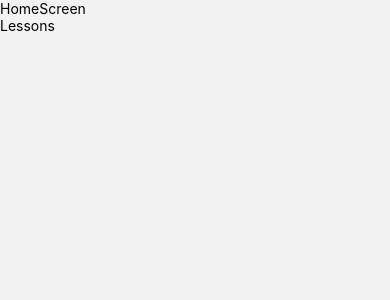
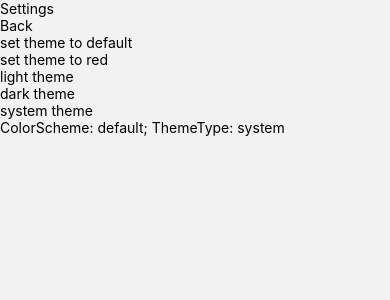
Before and after one commit to kotlyar-andrey/guitarmobile, a React Native app: screen /Settings in a window 390 px wide. Before the commit this address had no page. Shown: the top 300 px of the page. Built offline with nearby package versions, Linux system fonts and the light colour scheme.

Commit message:
add theming system

```diff
--- a/package.json
+++ b/package.json
@@ -15,7 +15,8 @@
     "react": "18.1.0",
     "react-native": "0.70.4",
     "react-native-safe-area-context": "^4.4.1",
-    "react-native-screens": "^3.18.2"
+    "react-native-screens": "^3.18.2",
+    "react-native-size-matters": "^0.4.0"
   },
   "devDependencies": {
     "@babel/core": "^7.12.9",
--- a/src/main/Main.tsx
+++ b/src/main/Main.tsx
@@ -1,5 +1,6 @@
 import React from 'react';
 import MainNavigator from './MainNavigator';
+import {ThemeProvider} from '~/theming/context';
 
 /**
  * Основной компонент, который добавляет глобальные контексты вокруг главного навигатора
@@ -7,7 +8,11 @@ import MainNavigator from './MainNavigator';
  * @returns React Component
  */
 const Main = () => {
-  return <MainNavigator />;
+  return (
+    <ThemeProvider>
+      <MainNavigator />
+    </ThemeProvider>
+  );
 };
 
 export default Main;
--- a/src/main/MainNavigator.tsx
+++ b/src/main/MainNavigator.tsx
@@ -4,16 +4,18 @@ import {createNativeStackNavigator} from '@react-navigation/native-stack';
 
 import Home from '~/screens/Home/Home';
 import Lessons from '~/screens/Lessons/Lessons';
+import Settings from '~/screens/Settings/Settings';
 
 export type NavigationType = {
   Home: undefined;
   Lessons: undefined;
+  Settings: undefined;
 };
 
 const {Navigator, Group, Screen} = createNativeStackNavigator<NavigationType>();
 
 /**
- * Главные навигатор приложения. Описывает структуру приложения - какие экраны будут в приложении
+ * Главный навигатор приложения. Описывает структуру приложения - какие экраны будут в приложении
  * @returns React Component
  */
 const MainNavigator = () => {
@@ -23,6 +25,7 @@ const MainNavigator = () => {
         <Group>
           <Screen name="Home" component={Home} />
           <Screen name="Lessons" component={Lessons} />
+          <Screen name="Settings" component={Settings} />
         </Group>
       </Navigator>
     </NavigationContainer>
--- /dev/null
+++ b/src/screens/Home/Home.styles.ts
@@ -0,0 +1,25 @@
+import {ScaledSheet} from 'react-native-size-matters';
+import {Theme} from '~/theming/interfaces';
+
+const createStyles = (theme: Theme) => {
+  const styles = ScaledSheet.create({
+    container: {
+      flex: 1,
+    },
+    menuColumnsContainer: {
+      flexDirection: 'row',
+      justifyContent: 'center',
+    },
+    menuColumn: {
+      flexDirection: 'column',
+      justifyContent: 'space-around',
+    },
+    text: {
+      color: theme.colors.primary,
+      fontFamily: 'SpriteGraffiti',
+      fontSize: '28@s',
+    },
+  });
+  return styles;
+};
+export default createStyles;
--- a/src/screens/Home/Home.tsx
+++ b/src/screens/Home/Home.tsx
@@ -5,6 +5,8 @@ import type {NativeStackScreenProps} from '@react-navigation/native-stack';
 import ButtonInline from '~/components/ButtonInline/ButtonInline';
 
 import {NavigationType} from '~/main/MainNavigator';
+import {useTheme} from '~/theming/hooks';
+import createStyles from './Home.styles';
 
 type Props = NativeStackScreenProps<NavigationType, 'Home'>;
 
@@ -20,13 +22,23 @@ type Props = NativeStackScreenProps<NavigationType, 'Home'>;
  * @returns React Component
  */
 const Home = ({navigation}: Props) => {
+  const theme = useTheme();
+
+  const styles = React.useMemo(() => createStyles(theme), [theme]);
+
   return (
     <SafeAreaView edges={['right', 'bottom', 'left']}>
-      <Text>HomeScreen</Text>
+      <Text style={styles.text}>HomeScreen</Text>
       <ButtonInline
         title="Lessons"
         onPressHandler={() => {
           navigation.push('Lessons');
+        }}
+      />
+      <ButtonInline
+        title="Settings"
+        onPressHandler={() => {
+          navigation.push('Settings');
         }}
       />
     </SafeAreaView>
--- /dev/null
+++ b/src/screens/Settings/Settings.tsx
@@ -0,0 +1,62 @@
+import React, {useContext} from 'react';
+import {Text} from 'react-native';
+import {SafeAreaView} from 'react-native-safe-area-context';
+import type {NativeStackScreenProps} from '@react-navigation/native-stack';
+import ButtonInline from '~/components/ButtonInline/ButtonInline';
+
+import {NavigationType} from '~/main/MainNavigator';
+import {ThemeContext} from '~/theming/context';
+import {E_ColorScheme, E_ThemeType} from '~/theming/interfaces';
+
+type Props = NativeStackScreenProps<NavigationType, 'Settings'>;
+
+const Settings = ({navigation}: Props) => {
+  const context = useContext(ThemeContext);
+
+  return (
+    <SafeAreaView edges={['right', 'bottom', 'left']}>
+      <Text>Settings</Text>
+      <ButtonInline
+        title="Back"
+        onPressHandler={() => {
+          navigation.goBack();
+        }}
+      />
+      <ButtonInline
+        title="set theme to default"
+        onPressHandler={() => {
+          context.changeColorScheme(E_ColorScheme.default);
+        }}
+      />
+      <ButtonInline
+        title="set theme to red"
+        onPressHandler={() => {
+          context.changeColorScheme(E_ColorScheme.red);
+        }}
+      />
+      <ButtonInline
+        title="light theme"
+        onPressHandler={() => {
+          context.changeThemeType(E_ThemeType.light);
+        }}
+      />
+      <ButtonInline
+        title="dark theme"
+        onPressHandler={() => {
+          context.changeThemeType(E_ThemeType.dark);
+        }}
+      />
+      <ButtonInline
+        title="system theme"
+        onPressHandler={() => {
+          context.changeThemeType(E_ThemeType.system);
+        }}
+      />
+      <Text>
+        ColorScheme: {context.colorScheme}; ThemeType: {context.themeType}
+      </Text>
+    </SafeAreaView>
+  );
+};
+
+export default Settings;
--- /dev/null
+++ b/src/theming/context.tsx
@@ -0,0 +1,85 @@
+import React, {useMemo, useState, PropsWithChildren} from 'react';
+import {Appearance} from 'react-native';
+import {
+  ColorScheme,
+  E_ColorScheme,
+  E_ThemeType,
+  ThemeContextValue,
+} from './interfaces';
+import colorSchemes from './themes';
+
+/** Контекстный процессор, который передает:
+ * - саму тему, т.е. набор цветов
+ * - выбранную цветовую схему
+ * - выбранный тип темы (светлая, темная или системная)
+ * - две функции для изменения цветовой схемы и типа цветовой схемы.
+ */
+export const ThemeContext = React.createContext<ThemeContextValue>({
+  theme: colorSchemes.default.light,
+  colorScheme: E_ColorScheme.default,
+  themeType: E_ThemeType.system,
+  changeColorScheme: () => {},
+  changeThemeType: () => {},
+});
+
+/**
+ * Функциональный компонент
+ * Имеет состояние, в котором хранится информация о текущей теме, цветовой схеме, cветлом/темном/системном типе темы
+ * и функции, которые позволяют это состояние изменять
+ * Возвращает обертку из контекстного процессора темы
+ */
+export const ThemeProvider: React.FC<PropsWithChildren> = ({children}) => {
+  const [colorScheme, setColorScheme] = useState(E_ColorScheme.default);
+  const [themeType, setThemeType] = useState(E_ThemeType.system);
+
+  const changeColorScheme = (newColorShceme: E_ColorScheme): void => {
+    setColorScheme(newColorShceme);
+  };
+
+  const changeThemeType = (newThemeType: E_ThemeType): void => {
+    setThemeType(newThemeType);
+  };
+
+  const _getColorScheme = (scheme: E_ColorScheme): ColorScheme => {
+    switch (scheme) {
+      case E_ColorScheme.default:
+        return colorSchemes.default;
+      case E_ColorScheme.red:
+        return colorSchemes.red;
+      default:
+        return colorSchemes.default;
+    }
+  };
+
+  const _getThemeType = (type: E_ThemeType): 'light' | 'dark' => {
+    if (type === E_ThemeType.dark || type === E_ThemeType.light) {
+      return type;
+    } else {
+      const nativeThemeType = Appearance.getColorScheme();
+      return nativeThemeType ? nativeThemeType : 'light';
+    }
+  };
+
+  const theme = useMemo(() => {
+    const currentColorScheme: ColorScheme = _getColorScheme(colorScheme);
+    const currentThemeType = _getThemeType(themeType);
+    return currentColorScheme[currentThemeType];
+  }, [colorScheme, themeType]);
+
+  const memoizedContextValue = useMemo(
+    () => ({
+      theme,
+      colorScheme,
+      themeType,
+      changeColorScheme,
+      changeThemeType,
+    }),
+    [theme, colorScheme, themeType],
+  );
+
+  return (
+    <ThemeContext.Provider value={memoizedContextValue}>
+      {children}
+    </ThemeContext.Provider>
+  );
+};
--- /dev/null
+++ b/src/theming/hooks.ts
@@ -0,0 +1,8 @@
+import {useContext} from 'react';
+import {ThemeContext} from './context';
+import {Theme} from './interfaces';
+
+export const useTheme = (): Theme => {
+  const {theme} = useContext(ThemeContext);
+  return theme;
+};
--- /dev/null
+++ b/src/theming/interfaces.ts
@@ -0,0 +1,61 @@
+/**
+ * Определение набора цветов для темной или светлой темы
+ */
+interface Colors {
+  background: string; // цвет фона для большинства компонентов
+  text: string; // цвет текста для большинства компонентов
+  primary: string; // цвет, например, для элементов управления
+  errorText: string; // текст ошибки
+  errorBackground: string; // фон блока с ошибкой
+}
+
+/**
+ * Набор изображений (фоновое изображение, иконки и т.п), специфических для данной темы
+ */
+interface Images {
+  backgroundHome: string;
+}
+
+/**
+ * Непосредственно набор цветов, изображений и других элементов для темы
+ */
+export interface Theme {
+  colors: Colors;
+  images: Images;
+}
+
+/**
+ * Цветовая схема; имеет светлую и темную тему
+ */
+export interface ColorScheme {
+  light: Theme;
+  dark: Theme;
+}
+
+/**
+ * Перечисление для доступных пользователю цветовых схем
+ */
+export enum E_ColorScheme {
+  default = 'default',
+  red = 'red',
+}
+
+/**
+ * Перечисление для типов темы
+ */
+export enum E_ThemeType {
+  light = 'light',
+  dark = 'dark',
+  system = 'system',
+}
+
+/**
+ * Интерфейст контекстного процессора
+ */
+export interface ThemeContextValue {
+  theme: Theme;
+  colorScheme: E_ColorScheme;
+  themeType: E_ThemeType;
+  changeColorScheme: (newColorScheme: E_ColorScheme) => void;
+  changeThemeType: (newThemeType: E_ThemeType) => void;
+}
--- /dev/null
+++ b/src/theming/themes/Default.ts
@@ -0,0 +1,34 @@
+import {ColorScheme, Theme} from '../interfaces';
+
+const DefaultLightTheme: Theme = {
+  colors: {
+    background: '#f9f9f9',
+    text: '#2d2d2d',
+    primary: '#69306d',
+    errorText: '#f90000',
+    errorBackground: '#eda19a',
+  },
+  images: {
+    backgroundHome: require('~/assets/images/homeLightBackground.jpg'),
+  },
+};
+
+const DefaultDarkTheme: Theme = {
+  colors: {
+    background: '#2d2d2d',
+    text: '#f9f9f9',
+    primary: '#f9acfa',
+    errorText: '#f90000',
+    errorBackground: '#eda19a',
+  },
+  images: {
+    backgroundHome: require('~/assets/images/homeDarkBackground.jpg'),
+  },
+};
+
+const DefaultTheme: ColorScheme = {
+  light: DefaultLightTheme,
+  dark: DefaultDarkTheme,
+};
+
+export default DefaultTheme;
--- /dev/null
+++ b/src/theming/themes/Red.ts
@@ -0,0 +1,34 @@
+import {ColorScheme, Theme} from '../interfaces';
+
+const RedLightTheme: Theme = {
+  colors: {
+    background: '#f9f9f9',
+    text: '#000000',
+    primary: '#ed424d',
+    errorText: '#f90000',
+    errorBackground: '#eda19a',
+  },
+  images: {
+    backgroundHome: require('~/assets/images/homeLightBackground.jpg'),
+  },
+};
+
+const RedDarkTheme: Theme = {
+  colors: {
+    background: '#f9f9f9',
+    text: '#000000',
+    primary: '#ed424d',
+    errorText: '#f90000',
+    errorBackground: '#eda19a',
+  },
+  images: {
+    backgroundHome: require('~/assets/images/homeDarkBackground.jpg'),
+  },
+};
+
+const RedTheme: ColorScheme = {
+  light: RedLightTheme,
+  dark: RedDarkTheme,
+};
+
+export default RedTheme;
--- /dev/null
+++ b/src/theming/themes/index.ts
@@ -0,0 +1,6 @@
+import DefaultTheme from './Default';
+import RedTheme from './Red';
+
+const colorSchemes = {default: DefaultTheme, red: RedTheme};
+
+export default colorSchemes;
```
Also changed, not shown: 2 other files (tests, documents, lock files or other folders).
